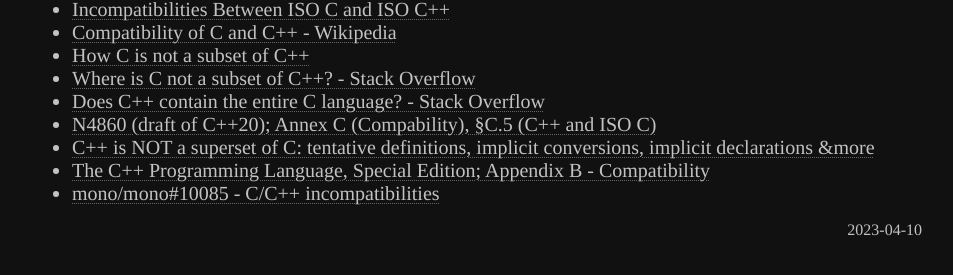
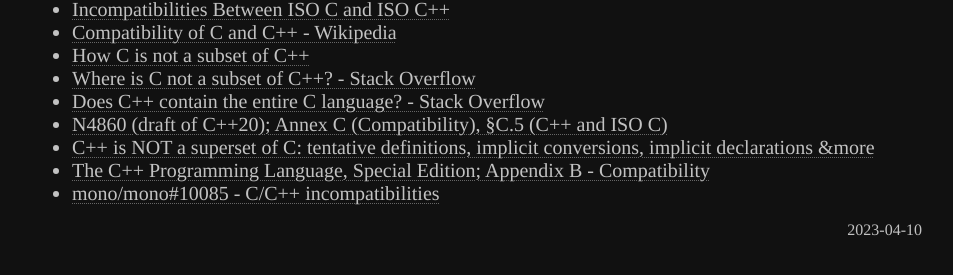
Before and after one commit to Jorenar/blog, a Jekyll site: the page built from _posts/2023-04-10-c-xor-cpp.md, in a window 1280 px wide. Shown: the part 278-553 px from the top of the page, without its empty margins (163-1116 px from the left). Built offline with Jekyll 4.4.1, drawn with Linux system fonts in a browser that asks for light colours.

Commit message:
deploy: a22ee48bc0b122c9984f1b296faab46f734ed924

```diff
--- a/_posts/2023-04-10-c-xor-cpp.md
+++ b/_posts/2023-04-10-c-xor-cpp.md
@@ -17,7 +17,7 @@ Thus, in this short note I list few online resources where one may learn a bit o
 * [How C is not a subset of C++](https://faehnri.ch/how-c-is-not-a-subset-of-cpp/)
 * [Where is C not a subset of C++? - Stack Overflow](https://stackoverflow.com/q/1201593/10247460)
 * [Does C++ contain the entire C language? - Stack Overflow](https://stackoverflow.com/a/31505447/10247460)
-* [N4860 (draft of C++20); Annex C (Compability), §C.5 (C++ and ISO C)](https://isocpp.org/files/papers/N4860.pdf#section.C.5)
+* [N4860 (draft of C++20); Annex C (Compatibility), §C.5 (C++ and ISO C)](https://isocpp.org/files/papers/N4860.pdf#section.C.5)
 * [C++ is NOT a superset of C: tentative definitions, implicit conversions, implicit declarations &more](https://youtu.be/s3Cv0-U5bXc)
 * [The C++ Programming Language, Special Edition; Appendix B - Compatibility](https://www.stroustrup.com/3rd_compat.pdf)
 * [mono/mono#10085 - C/C++ incompatibilities](https://github.com/mono/mono/issues/10085)
```
